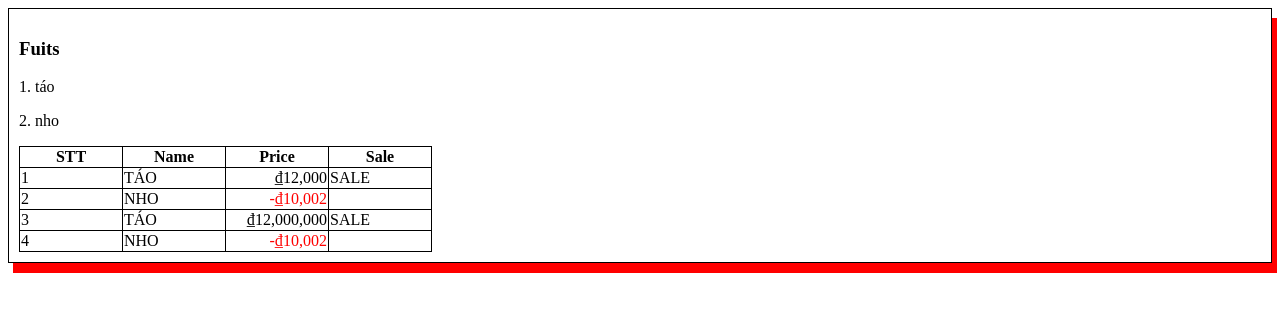
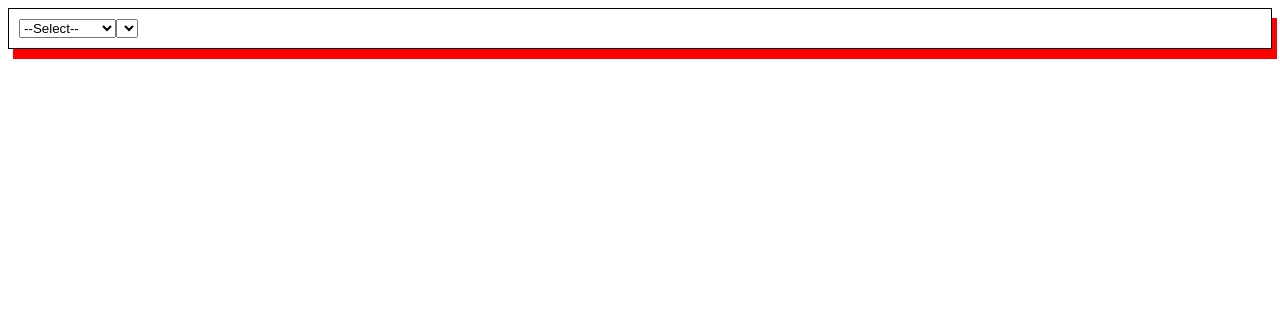
Before and after one commit to thuthuy1901/appAngular, an Angular app: page / in a window 1280 px wide. Shown: the top 312 px of the page. Built offline with nearby package versions, Linux system fonts and the light colour scheme.

Commit message:
Cascading ComboBox

```diff
--- a/src/app/home/home.component.html
+++ b/src/app/home/home.component.html
@@ -1,26 +1,12 @@
 <div class="test">
-  <h3>Fuits</h3>
-  <div *ngFor="let item of traiCay; let i = index">
-    <p>{{ i + 1 }}. {{ item }}</p>
-  </div>
-  <table class="table">
-    <tr>
-      <th>STT</th>
-      <th>Name</th>
-      <th>Price</th>
-      <th>Sale</th>
-    </tr>
-    <tr *ngFor="let item of traiCay2; let i = index">
-      <td>{{ i + 1 }}</td>
-      <td>{{ item.name | uppercase }}</td>
-      <td class="right">
-        <span [ngClass]="{ negative: item.price < 0 }">
-          {{ item.price | currency : "VND" : "symbol" : "1.0-0" }}
-        </span>
-      </td>
-      <td>
-        <span>{{ item.sale | onSale | uppercase }}</span>
-      </td>
-    </tr>
-  </table>
+  <select id="city" (change)="changeCity($event)">
+    <option *ngFor="let city of VN; let i = index" [value]="city.city">
+      {{ city.city }}
+    </option>
+  </select>
+  <select id="districts">
+    <option *ngFor="let district of districts" [value]="district">
+      {{ district }}
+    </option>
+  </select>
 </div>
--- a/src/app/home/home.component.ts
+++ b/src/app/home/home.component.ts
@@ -15,8 +15,52 @@ export class HomeComponent implements OnInit {
     { name: 'táo', price: 12000000, sale: true },
     { name: 'nho', price: -10002, sale: false },
   ];
+  public VN: {
+    city: string;
+    district: string[];
+  }[] = [
+    { city: '--Select--', district: [] },
+    {
+      city: 'Hồ Chí Minh',
+      district: [
+        'Phường 1 - HCM',
+        'Phường 2 - HCM',
+        'Phường 3 - HCM',
+        'Phường A - HCM',
+        'Phường B - HCM',
+        'Phường C - HCM',
+      ],
+    },
+    {
+      city: 'Hà Nội',
+      district: [
+        'Phường 1 - HN',
+        'Phường 2 - HN',
+        'Phường 3 - HN',
+        'Phường A - HN',
+        'Phường B - HN',
+        'Phường C - HN',
+      ],
+    },
+  ];
+
+  public districts: string[] = [];
+
+  public changeCity(event: any): void {
+    const city = event.target.value;
+    if (!city) return;
+
+    // C1
+    // const search = this.VN.filter((data) => data.city === city);
+    // if (search && search.length > 0) {
+    //   this.districts = search[0].district;
+    // }
+
+    // C2
+    this.districts = this.VN.find((data) => data.city == city)?.district || [];
+  }
 
   public ngOnInit(): void {
-    console.log(this.traiCay);
+    console.log(this.VN);
   }
 }
```
